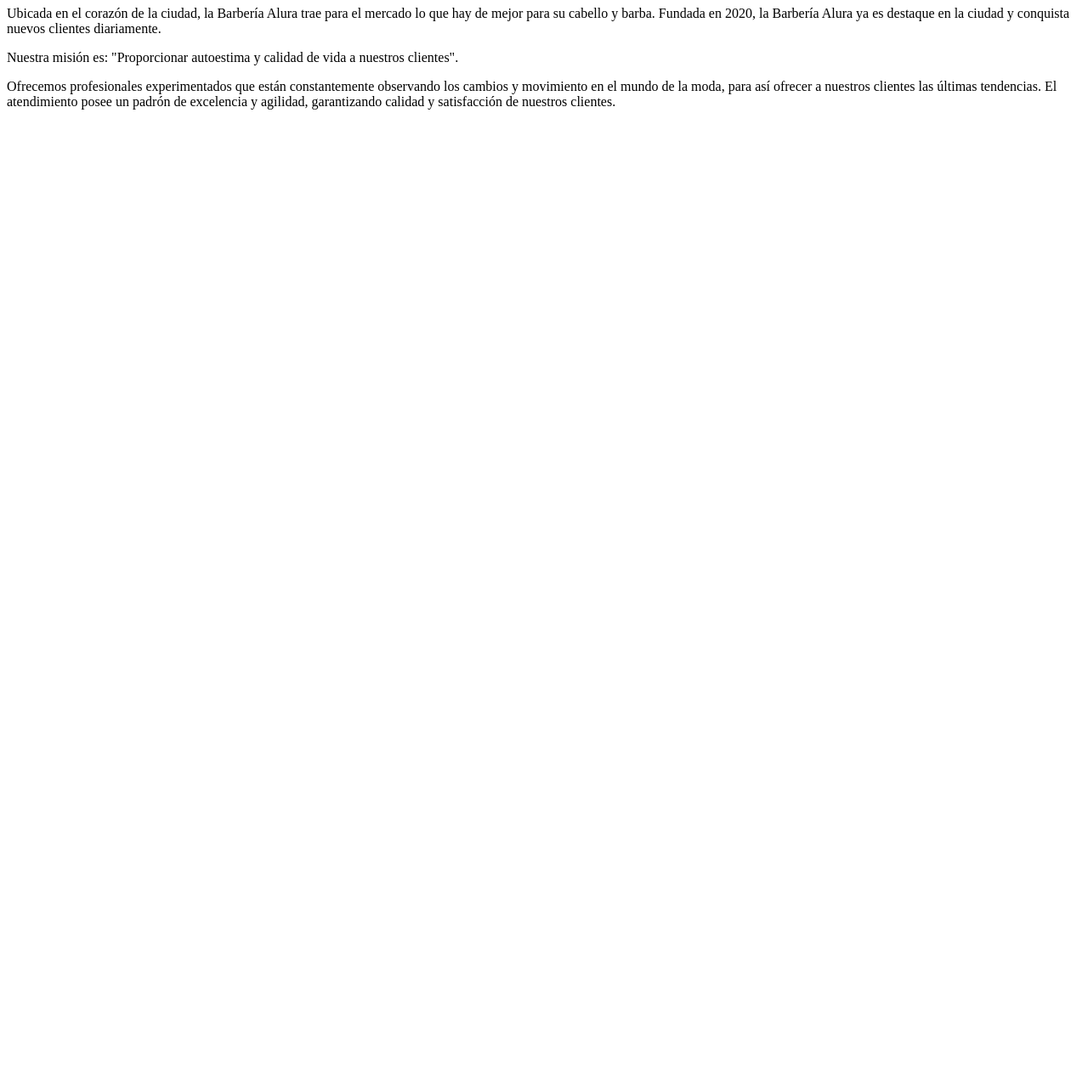
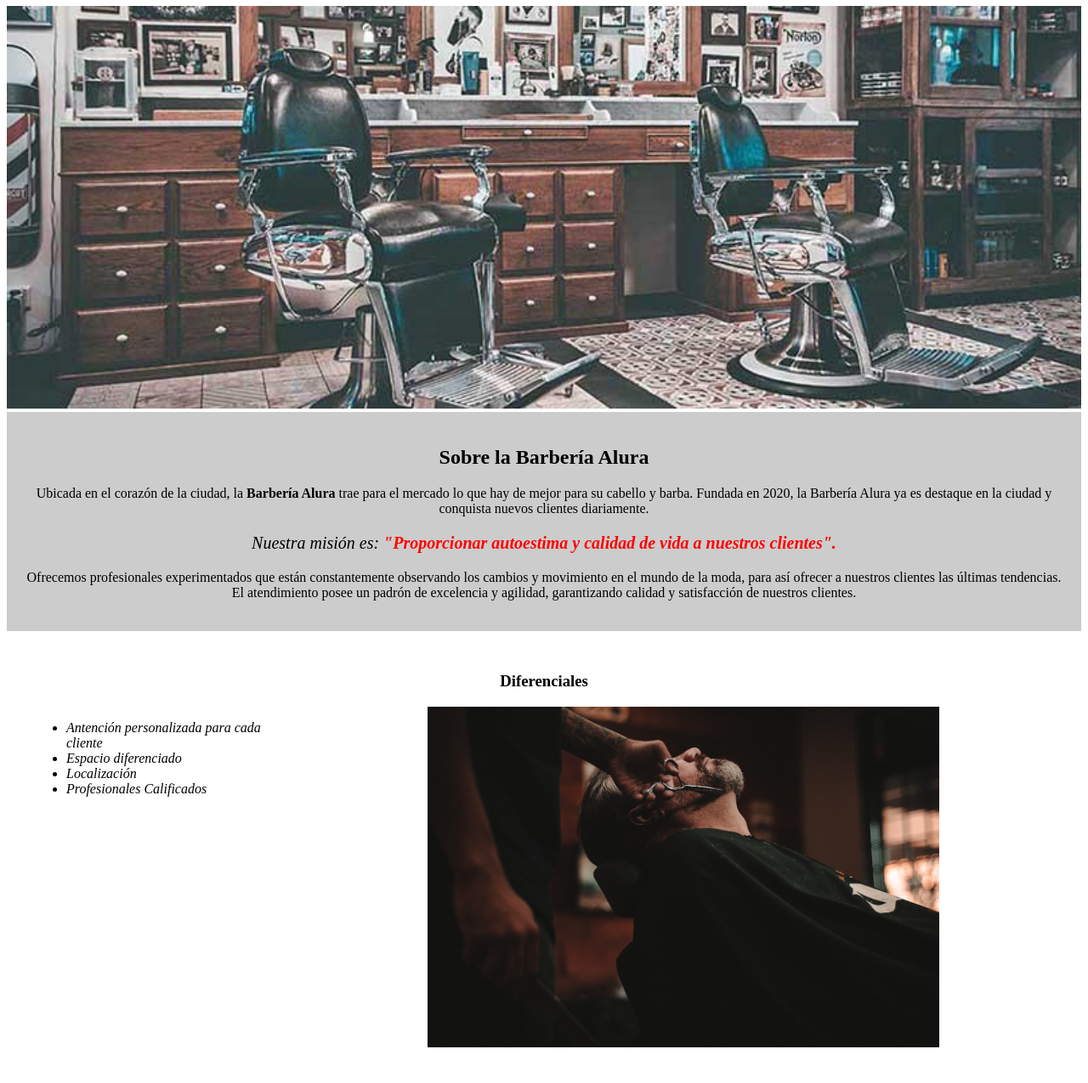
Before and after one commit to MaxCPietro/1742-HTML5_e_CSS3-1, a plain HTML site: page index.html in a window 1280 px wide. Shown: the part 73-1348 px from the top of the page at 85% size. Before the commit the page ends 800 px from the top, so only its background shows below. Drawn offline with Linux system fonts and the light colour scheme.

Commit message:
hasta 20% de curso 2

```diff
--- a/index.html
+++ b/index.html
@@ -1,14 +1,42 @@
 <!DOCTYPE html>
-<html lang="en">
+
+<html lang="es">
+
 <head>
-    <meta charset="UTF-8">
+    <meta charset="UTF-8"> <!-- Definición de caracteres. diccionario de palabras-->
     <meta name="viewport" content="width=device-width, initial-scale=1.0">
-    <title>Document</title>
+    <link rel="stylesheet" href="style.css">
+    <title>Barbería Alura</title>
 </head>
+
 <body>
-    <h1>Sobre la Barbería Alura</h1>
-    <p>Ubicada en el corazón de la ciudad, la Barbería Alura trae para el mercado lo que hay de mejor para su cabello y barba. Fundada en 2020, la Barbería Alura ya es destaque en la ciudad y conquista nuevos clientes diariamente.</p>
-    <p>Nuestra misión es: "Proporcionar autoestima y calidad de vida a nuestros clientes".</p>
-    <p>Ofrecemos profesionales experimentados que están constantemente observando los cambios y movimiento en el mundo de la moda, para así ofrecer a nuestros clientes las últimas tendencias. El atendimiento posee un padrón de excelencia y agilidad, garantizando calidad y satisfacción de nuestros clientes.</p>
+    <header><h1 class="tituloPrincipal">Barbería Alura</h1></header>
+
+    <img id="banner" src="img/banner.jpg"/>
+
+    <div class="principal">
+
+        <h2 class="titulosCentralizados">Sobre la Barbería Alura</h2>
+
+        <p>Ubicada en el corazón de la ciudad, la <strong>Barbería Alura</strong> trae para el mercado lo que hay de mejor para su cabello y barba. Fundada en 2020, la Barbería Alura ya es destaque en la ciudad y conquista nuevos clientes diariamente.</p>
+
+        <p id="mision"><em>Nuestra misión es: <strong>"Proporcionar autoestima y calidad de vida a nuestros clientes".</strong></em></p>
+
+        <p>Ofrecemos profesionales experimentados que están constantemente observando los cambios y movimiento en el mundo de la moda, para así ofrecer a nuestros clientes las últimas tendencias. El atendimiento posee un padrón de excelencia y agilidad, garantizando calidad y satisfacción de nuestros clientes.</p>
+    </div>
+
+    <div class="diferenciales">
+        <h3 class="titulosCentralizados">Diferenciales</h3>
+
+        <ul>
+            <li class="items">Antención personalizada para cada cliente</li>
+            <li class="items">Espacio diferenciado</li>
+            <li class="items">Localización</li>
+            <li class="items">Profesionales Calificados</li>
+        </ul>
+
+        <img id="diferenciales" src="img/diferenciales.jpg" alt="">
+    </div>
+
 </body>
 </html>
--- /dev/null
+++ b/style.css
@@ -0,0 +1,52 @@
+ /* Estilo para todos los párrafos */
+p {
+    font-size: 16px;
+    color: #000000;
+    text-align: center;
+}
+
+em strong {
+    color: rgb(255,0,0);
+}
+
+ul {
+    display: inline-block;
+    vertical-align: top;
+    width: 20%;
+    margin-right: 15%;
+}
+
+/* ESTILOS ESPECIFICADOS POR SELECTOR DE ID*/
+#mision {
+    font-size: 20px;
+}
+
+#banner {
+    width: 100%;
+}
+
+#diferenciales {
+    width: 50%;
+}
+
+/*ESTILOS ESPECIFICADOS POR SELECTOR DE CLASE*/
+.tituloPrincipal {
+    padding-left: 30px;
+}
+.titulosCentralizados {
+    text-align: center;
+}
+
+.items {
+    font-style: italic;
+}
+
+.diferenciales {
+    background: #FFFFFF;
+    padding: 30px;
+}
+
+.principal {
+    background: #CCCCCC;
+    padding: 20px;
+}
```
Also changed, not shown: css/productos.css (added, +16 -0 lines), html/contacto.html (added, +11 -0 lines), html/productos.html (added, +33 -0 lines), img/banner.jpg (added), img/barba.jpg (added), img/bg.jpg (added), img/cabello+barba.jpg (added), img/cabello.jpg (added), img/diferenciales.jpg (added), img/logo-blanco.png (added), img/logo.png (added), texto-base.txt (deleted).
